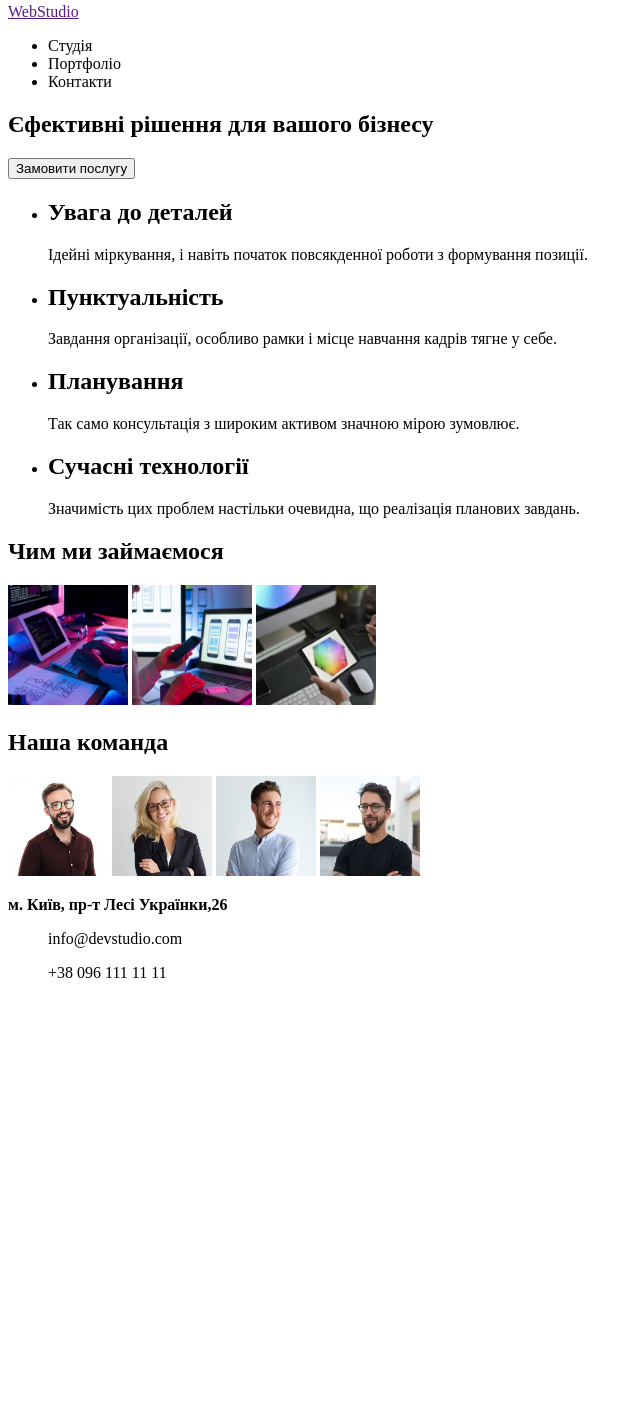
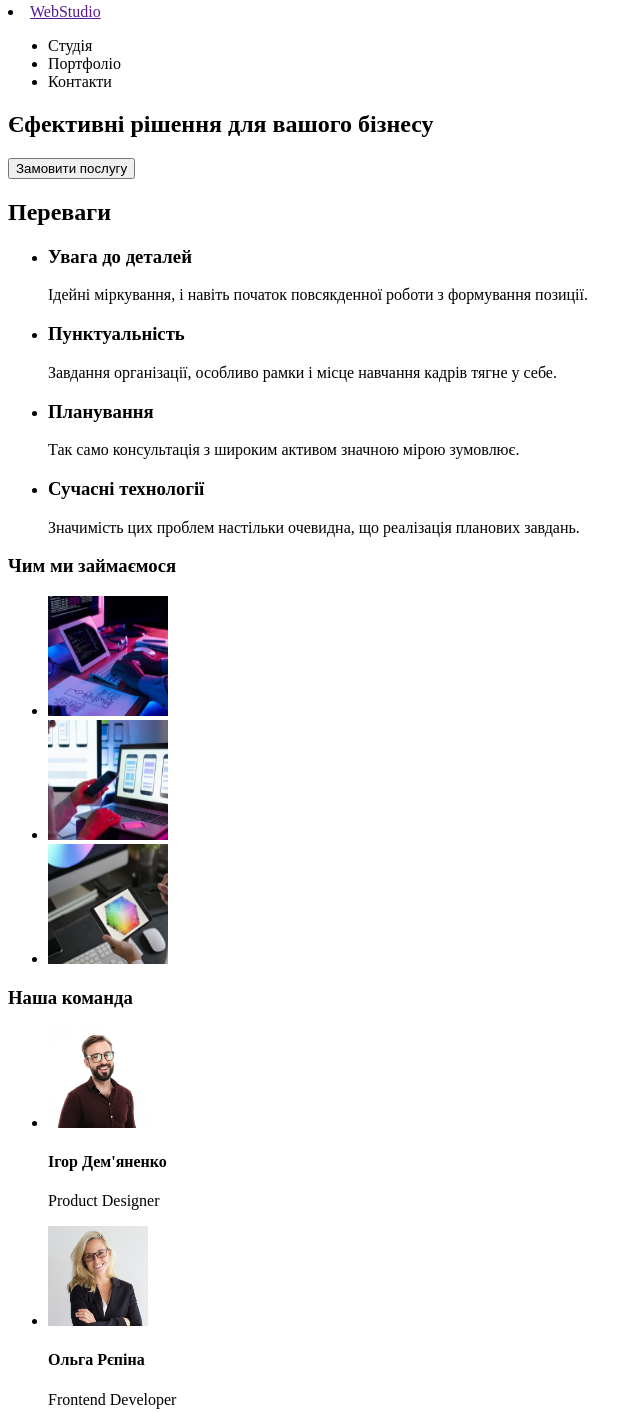
Before and after one commit to Svitlana12345/-goit-markup-hw-02, a plain HTML site: page index.html in a window 1280 px wide. Shown: the part 5-1417 px from the top of the page, without its empty margins (0-642 px from the left). Before the commit the page ends 1003 px from the top, so only its background shows below. Drawn offline with Linux system fonts and the light colour scheme.

Commit message:
зміни списку, фото, футеру

```diff
--- a/index.html
+++ b/index.html
@@ -9,7 +9,7 @@
   <body>
     <header>
       <nav>
-        <a href=""> WebStudio </a>
+        <li><a href="">WebStudio</a></li>
 
         <ul>
           <li>Cтудія</li>
@@ -24,27 +24,28 @@
     </section>
 
     <section>
+      <h2>Переваги</h2>
       <ul>
         <li>
-          <h2>Увага до деталей</h2>
+          <h3>Увага до деталей</h3>
           <p>
             Ідейні міркування, і навіть початок повсякденної роботи з формування
             позиції.
           </p>
         </li>
         <li>
-          <h2>Пунктуальність</h2>
+          <h3>Пунктуальність</h3>
           <p>
             Завдання організації, особливо рамки і місце навчання кадрів тягне у
             себе.
           </p>
         </li>
         <li>
-          <h2>Планування</h2>
+          <h3>Планування</h3>
           <p>Так само консультація з широким активом значною мірою зумовлює.</p>
         </li>
         <li>
-          <h2>Сучасні технології</h2>
+          <h3>Сучасні технології</h3>
           <p>
             Значимість цих проблем настільки очевидна, що реалізація планових
             завдань.
@@ -53,65 +54,88 @@
       </ul>
     </section>
 
-    <section></section>
-
-    <h2>Чим ми займаємося</h2>
-    <p class="thumb">
+    <h3>Чим ми займаємося</h3>
+    <ul>
+      <li>
         <img
-        src="img (6) (2).jpg"
+          src="images/img (6) (2).jpg"
           alt="людина друкує на клавіатурі"
           width="120"
           height="120"
         />
+      </li>
+      <li>
         <img
-        src="img (7) (1).jpg"
+          src="images/img (7) (1).jpg"
           alt="людина тримає телефон"
           width="120"
           height="120"
         />
+      </li>
+      <li>
         <img
-        src="img (8) (1).jpg"
+          src="images/img (8) (1).jpg"
           alt="людина тримає планшет"
           width="120"
           height="120"
         />
-    </p>
+      </li>
+    </ul>
 
-    <h2>Наша команда</h2>
-    <p class="thumb">
+    <h3>Наша команда</h3>
+
+    <ul>
+      <li>
         <img
-        src="img (9) (1).jpg"
+          src="images/img (9) (1).jpg"
           alt="чоловік в окулярах та в коричневій сорочці"
           width="100"
           height="100"
         />
+        <h4>Ігор Дем'яненко</h4>
+        <p>Product Designer</p>
+      </li>
+      <li>
         <img
-        src="img (10) (1).jpg"
+          src="images/img (10) (1).jpg"
           alt="жінка білявка в окулярах та чорному піджаку"
           width="100"
           height="100"
         />
+        <h4>Ольга Рєпіна</h4>
+        <p>Frontend Developer</p>
+      </li>
+
+      <li>
         <img
-        src="img (11) (1).jpg"
+          src="images/img (11) (1).jpg"
           alt="усміхнений хлопець в білій сорочці"
           width="100"
           height="100"
         />
+        <h4>Микола Тарасов</h4>
+        <p>Marketing</p>
+      </li>
+
+      <li>
         <img
-        src="img (12) (1).jpg"
+          src="images/img (12) (1).jpg"
           alt="чоловік в чорній футболці в окулярах"
           width="100"
           height="100"
         />
-    </p>
+        <h4>Михайло Єрмаков</h4>
+        <p>UI Designer</p>
+      </li>
+    </ul>
+
     <footer>
-      <b>м. Київ, пр-т Лесі Українки,26</b>
-      <ul>
-        info@devstudio.com
-      </ul>
-      <ul>
-        +38 096 111 11 11
-      </ul>
+      <li><a href="">WebStudio</a></li>
+      <address>м. Київ, пр-т Лесі Українки,26</address>
+      <address>
+        <a href="malito: info@devstudio.com "> info@devstudio.com</a>
+      </address>
+      <address><a href="tel:+38 096 111 11 11">+38 096 111 11 11</a></address>
     </footer>
   </body>
 </html>
```
Also changed, not shown: images/img (10) (1).jpg (renamed from img (10) (1).jpg), images/img (11) (1).jpg (renamed from img (11) (1).jpg), images/img (12) (1).jpg (renamed from img (12) (1).jpg), images/img (6) (2).jpg (renamed from img (6) (2).jpg), images/img (7) (1).jpg (renamed from img (7) (1).jpg), images/img (8) (1).jpg (renamed from img (8) (1).jpg), images/img (9) (1).jpg (renamed from img (9) (1).jpg). Lines whose indentation alone changed are shown as unchanged.
